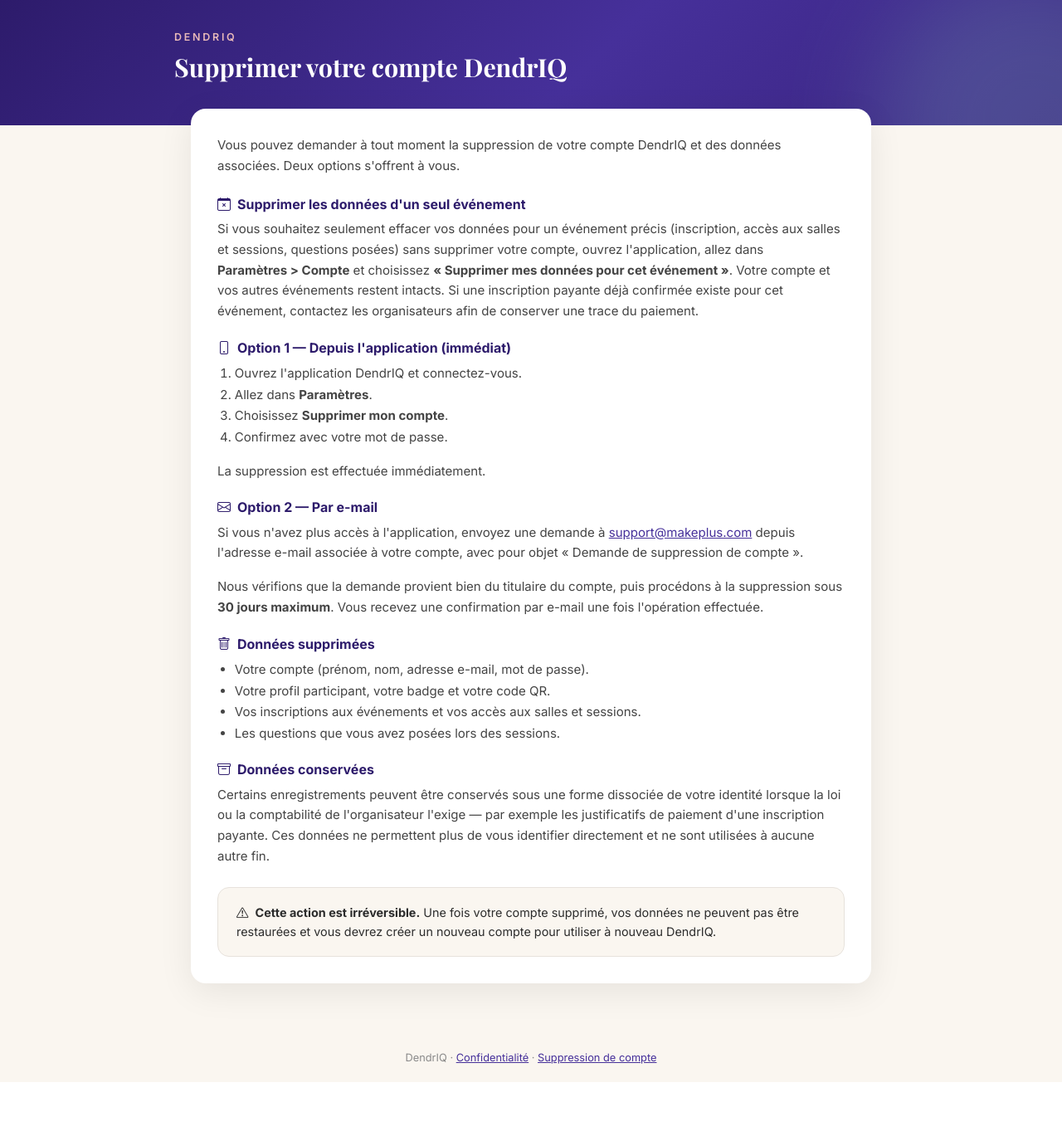
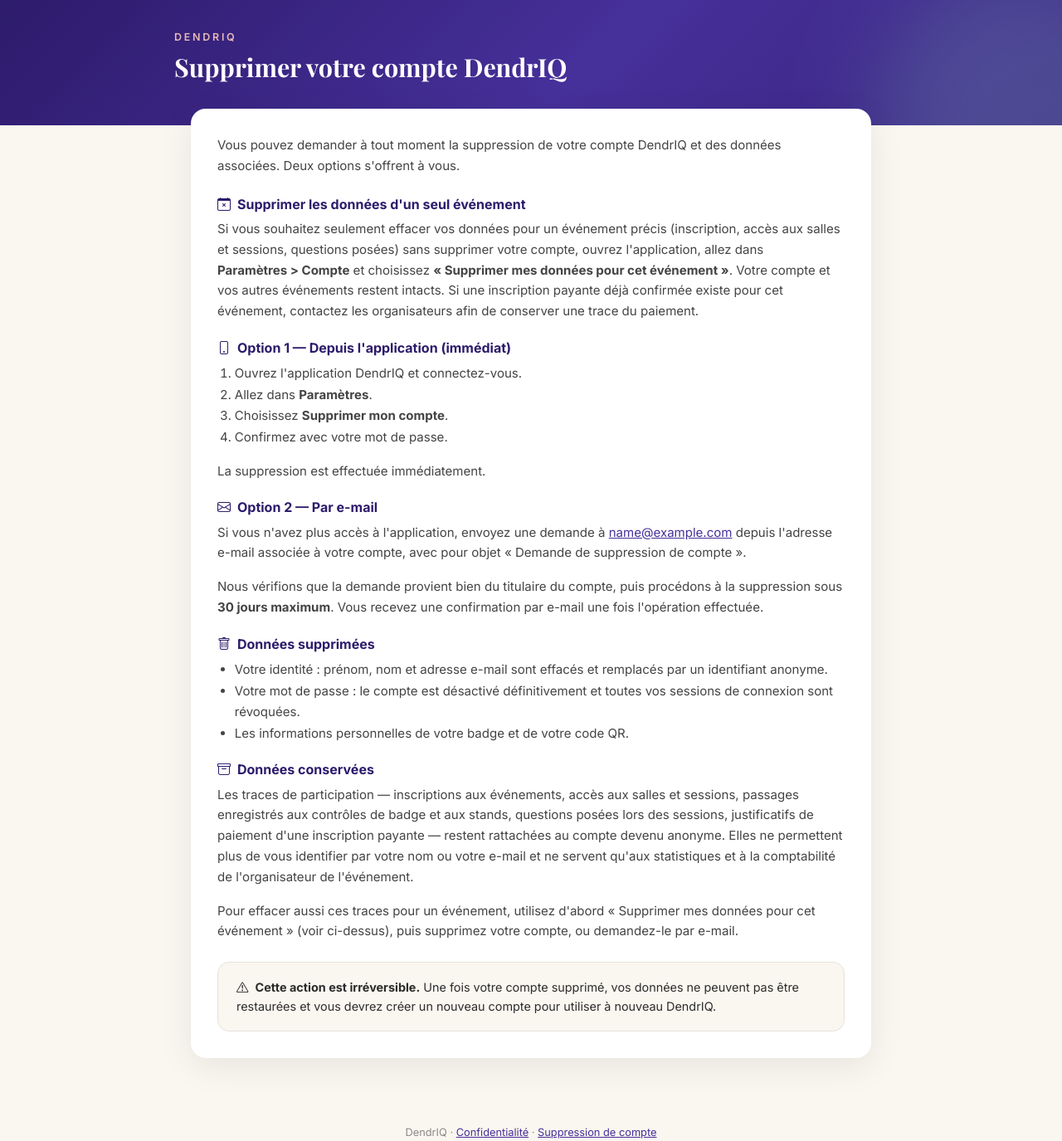
Before and after one commit to DjalilElz/makeplus-Django, a Django app: template makeplus_api/dashboard/templates/legal/account_deletion.html in a window 1280 px wide. Shown: the top 1375 px of the page at 83% size. Before the commit the page ends 1304 px from the top, so only its background shows below. Run offline with Django 5.2, Linux system fonts and the light colour scheme; the template is opened without the code that fills it: most values are stand-ins (such as "Sample title", 1, 10 or a date in 2020).

Commit message:
Store readiness: working support address, accurate account-deletion page
- Account deletion (DELETE /api/auth/me/) also clears the participant's
  qr_code_data and metadata: the badge QR payload kept its own copy of the
  name and e-mail after the account was "deleted".
- Public deletion page now describes what actually happens (identity
  erased and replaced by an anonymous id, account disabled, sessions
  revoked; participation records kept anonymous for organisers), and the
  privacy policy says the same -- Google compares them with the Data
  safety form.
- Legal pages use settings.SUPPORT_EMAIL (default support@wemakeplus.com):
  support@makeplus.com has no mail server, requests sent there were lost.

Tests: events/tests_account_deletion.py.

Co-Authored-By: Claude Opus 5.5 <noreply@anthropic.com>

```diff
--- a/makeplus_api/dashboard/templates/legal/account_deletion.html
+++ b/makeplus_api/dashboard/templates/legal/account_deletion.html
@@ -35,7 +35,7 @@
 <div class="section">
     <h2><i class="bi bi-envelope"></i> Option 2 — Par e-mail</h2>
     <p>Si vous n'avez plus accès à l'application, envoyez une demande à
-    <a href="mailto:support@makeplus.com?subject=Demande%20de%20suppression%20de%20compte">support@makeplus.com</a>
+    <a href="mailto:{{ support_email }}?subject=Demande%20de%20suppression%20de%20compte">{{ support_email }}</a>
     depuis l'adresse e-mail associée à votre compte, avec pour objet
     « Demande de suppression de compte ».</p>
     <p style="margin-top:8px;">Nous vérifions que la demande provient bien du
@@ -47,20 +47,26 @@
 <div class="section">
     <h2><i class="bi bi-trash"></i> Données supprimées</h2>
     <ul>
-        <li>Votre compte (prénom, nom, adresse e-mail, mot de passe).</li>
-        <li>Votre profil participant, votre badge et votre code QR.</li>
-        <li>Vos inscriptions aux événements et vos accès aux salles et sessions.</li>
-        <li>Les questions que vous avez posées lors des sessions.</li>
+        <li>Votre identité : prénom, nom et adresse e-mail sont effacés et
+        remplacés par un identifiant anonyme.</li>
+        <li>Votre mot de passe : le compte est désactivé définitivement et
+        toutes vos sessions de connexion sont révoquées.</li>
+        <li>Les informations personnelles de votre badge et de votre code QR.</li>
     </ul>
 </div>
 
 <div class="section">
     <h2><i class="bi bi-archive"></i> Données conservées</h2>
-    <p>Certains enregistrements peuvent être conservés sous une forme
-    dissociée de votre identité lorsque la loi ou la comptabilité de
-    l'organisateur l'exige — par exemple les justificatifs de paiement d'une
-    inscription payante. Ces données ne permettent plus de vous identifier
-    directement et ne sont utilisées à aucune autre fin.</p>
+    <p>Les traces de participation — inscriptions aux événements, accès aux
+    salles et sessions, passages enregistrés aux contrôles de badge et aux
+    stands, questions posées lors des sessions, justificatifs de paiement
+    d'une inscription payante — restent rattachées au compte devenu anonyme.
+    Elles ne permettent plus de vous identifier par votre nom ou votre
+    e-mail et ne servent qu'aux statistiques et à la comptabilité de
+    l'organisateur de l'événement.</p>
+    <p>Pour effacer aussi ces traces pour un événement, utilisez d'abord
+    « Supprimer mes données pour cet événement » (voir ci-dessus), puis
+    supprimez votre compte, ou demandez-le par e-mail.</p>
 </div>
 
 <div class="callout">
--- a/makeplus_api/makeplus_api/settings.py
+++ b/makeplus_api/makeplus_api/settings.py
@@ -391,6 +391,8 @@ EMAIL_TIMEOUT = config('EMAIL_TIMEOUT', default=30, cast=int)
 # Must stay a Postmark-verified Sender Signature/domain -- every email
 # the platform sends uses this address unconditionally (see email_sender.send_email)
 DEFAULT_FROM_EMAIL = config('DEFAULT_FROM_EMAIL', default='support@wemakeplus.com')
+# Shown to users (mobile app legal pages, help) -- must be a mailbox someone reads.
+SUPPORT_EMAIL = config('SUPPORT_EMAIL', default='support@wemakeplus.com')
 
 # Optional HTTP Basic Auth credentials for the Postmark webhook endpoint
 # (/track/postmark/webhook/) -- set the same values in Postmark's own
```
Also changed, not shown: makeplus_api/dashboard/templates/legal/privacy_policy.html (+4 -3 lines), makeplus_api/dashboard/views_legal.py (+9 -2 lines), makeplus_api/events/api_views.py (+7 -0 lines), makeplus_api/events/tests_account_deletion.py (added, +54 -0 lines).
